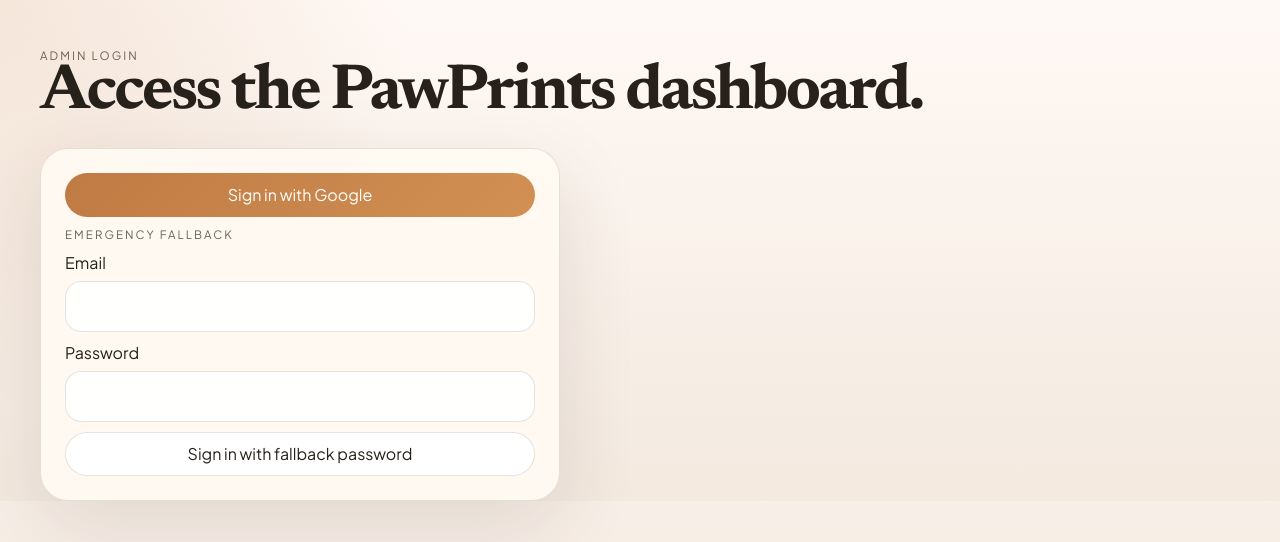
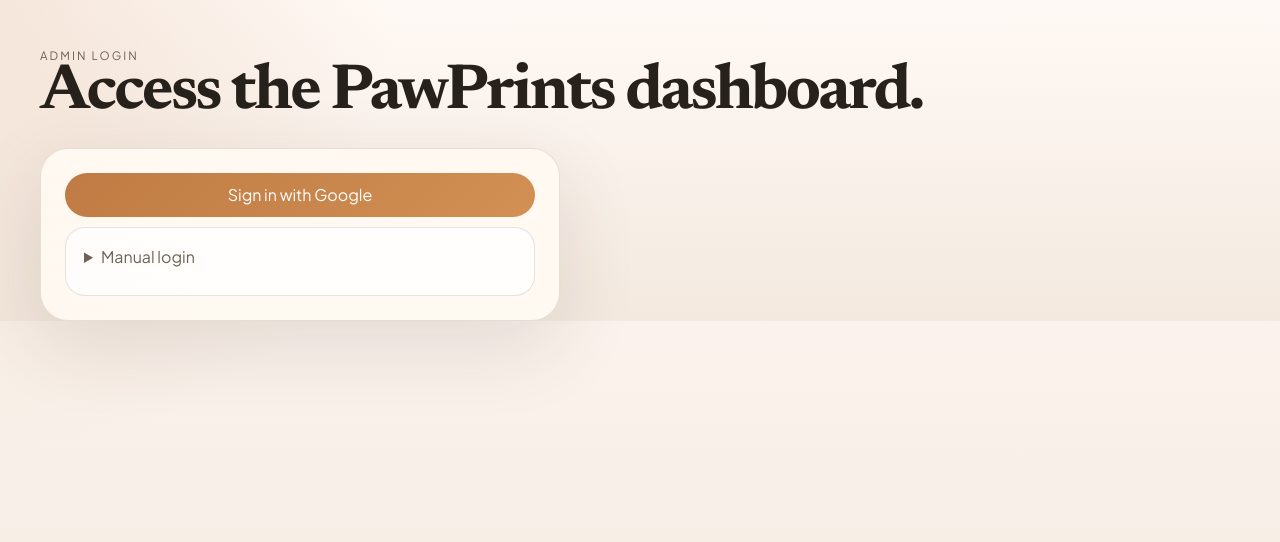
Before and after one commit to pawprintstogoco-ship-it/autopawprints, a Next.js app: page /login in a window 1280 px wide. Shown: the top 542 px of the page. Built offline with nearby package versions, Linux system fonts and the light colour scheme; no server answers.

Commit message:
feat: tuck fallback login behind manual toggle

```diff
--- a/app/login/page.tsx
+++ b/app/login/page.tsx
@@ -32,6 +32,10 @@
           </a>
 
           {showFallbackForm ? (
+            <details className="card stack">
+              <summary className="muted" style={{ cursor: "pointer" }}>
+                Manual login
+              </summary>
               <form className="stack" action="/api/admin/login" method="post">
                 <div className="eyebrow">Emergency fallback</div>
                 <label className="field">
@@ -46,6 +50,7 @@
                   Sign in with fallback password
                 </button>
               </form>
+            </details>
           ) : null}
         </div>
       </section>
```
Lines whose indentation alone changed are shown as unchanged.
